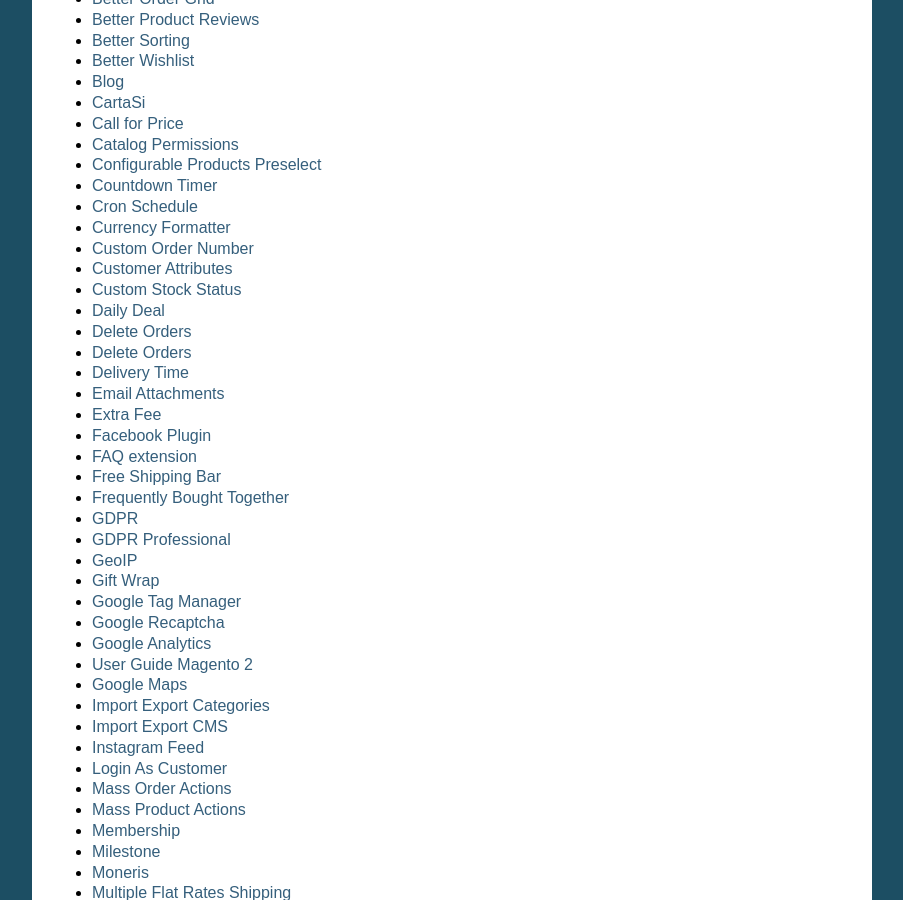
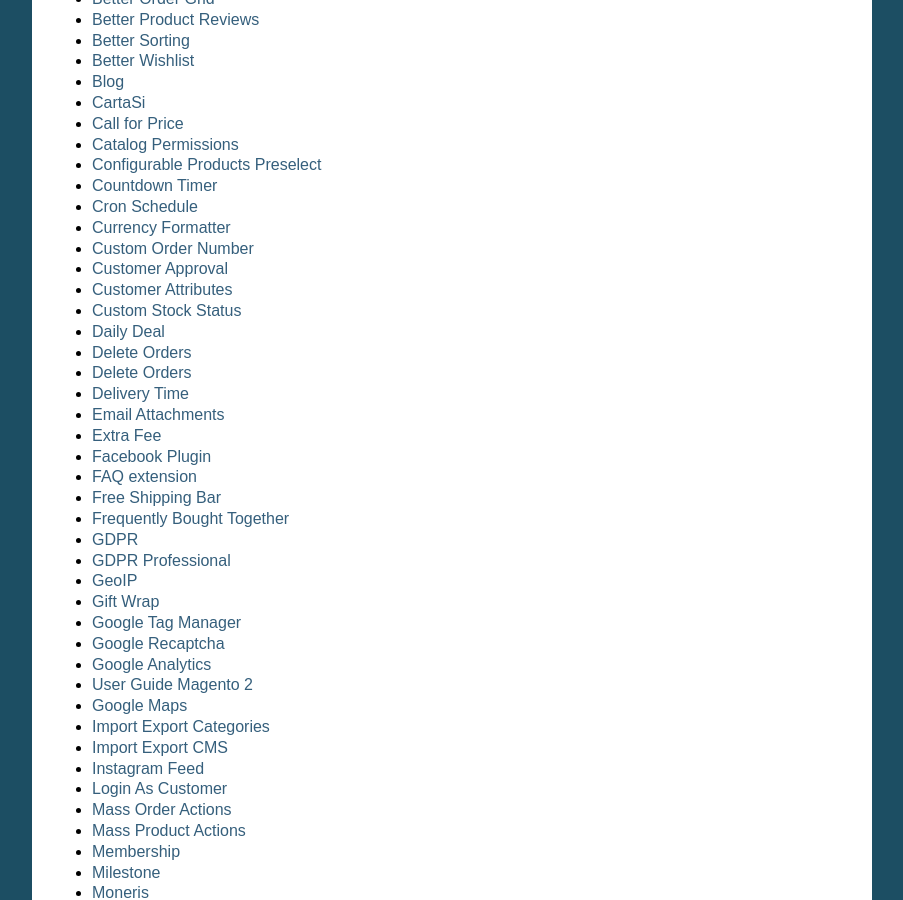
Before and after one commit to magepages/mpdocs, a Sphinx documentation site: the page built from docs/index.rst, in a window 1280 px wide and 900 px high, scrolled down 962 px. Shown: the whole window, without its empty margins (198-1101 px from the left). Built offline with Sphinx 7.4.7, drawn with Linux system fonts in a browser that asks for light colours; pages that are not in the unit, such as notebooks, are missing from menus.

Commit message:
Update index.rst

```diff
--- a/docs/index.rst
+++ b/docs/index.rst
@@ -62,6 +62,7 @@
    cron-schedule/index
    currency-formatter/index
    custom-order-number/index
+   customer-approval/index
    customer-attributes/index
    custom-stock-status/index
    daily-deal/index
```
